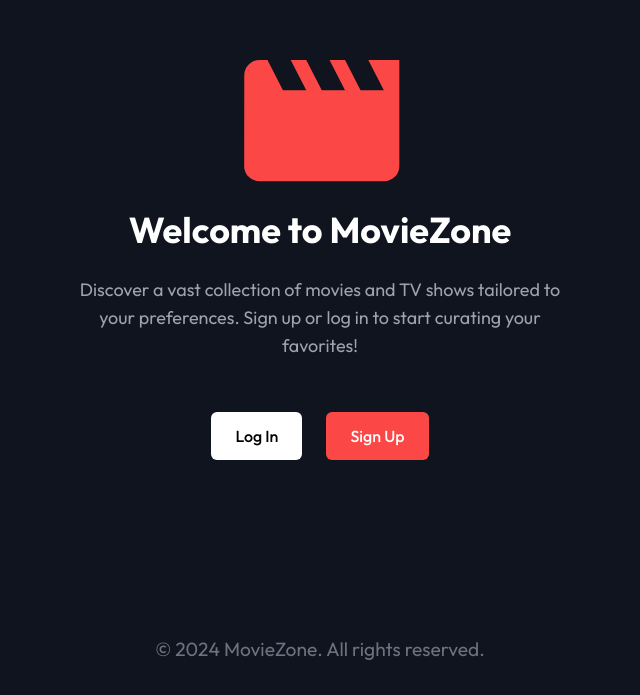
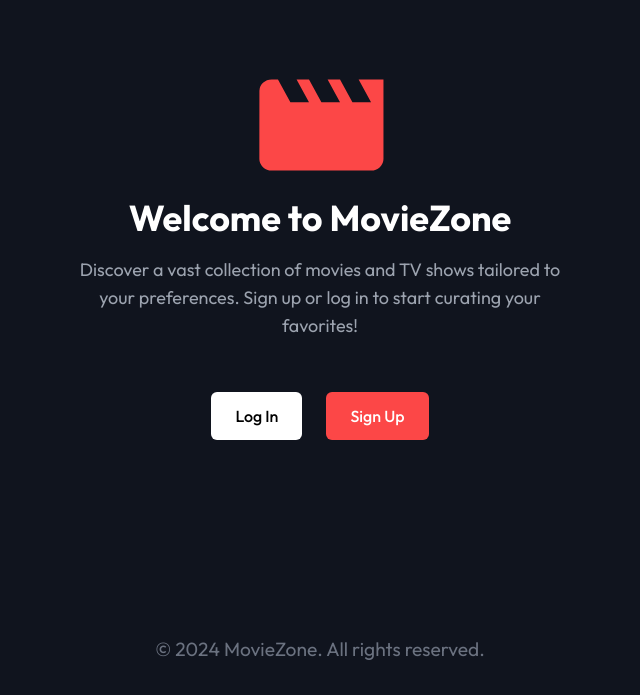
Before and after one commit to Dhavisco/entertainment-app, a Next.js app: page / in a window 1280 px wide. Shown: the part 105-800 px from the top of the page, without its empty margins (320-960 px from the left). Built offline with nearby package versions, Linux system fonts and the light colour scheme.

Commit message:
landing page -image

```diff
--- a/src/app/page.tsx
+++ b/src/app/page.tsx
@@ -40,16 +40,14 @@ export default function LandingPage() {
         <Image
           src={logo}
           alt="Logo"
-          width={150}
-          height={150}
-          className="w-32 h-24 sm:w-40 sm:h-32"
+          className="w-24 h-16 sm:w-32 sm:h-24"
         />
 
         {/* Welcome Text */}
         <h1 className="text-white text-2xl sm:text-3xl lg:text-4xl font-bold mt-6 text-center">
           Welcome to MovieZone
         </h1>
-        <p className="text-gray-400 mt-4 text-center max-w-lg leading-relaxed text-sm sm:text-base lg:text-lg">
+        <p className="text-gray-400 mt-2 text-center max-w-lg leading-relaxed text-sm sm:text-base lg:text-lg mx-4">
           Discover a vast collection of movies and TV shows tailored to your
           preferences. Sign up or log in to start curating your favorites!
         </p>
--- a/src/components/common/Preloader.tsx
+++ b/src/components/common/Preloader.tsx
@@ -7,7 +7,7 @@ export default function Preloader() {
   return (
     <div className="flex flex-col items-center justify-center h-screen bg-[#10141E]">
       {/* Logo */}
-      <Image src={logo} alt="Loading Logo" width={105} height={100} className="animate-bounce" />
+      <Image src={logo} alt="Loading Logo" className="animate-bounce" />
       {/* Loading Text */}
       <p className="text-gray-400 mt-4 animate-pulse">Loading, please wait...</p>
     </div>
```
